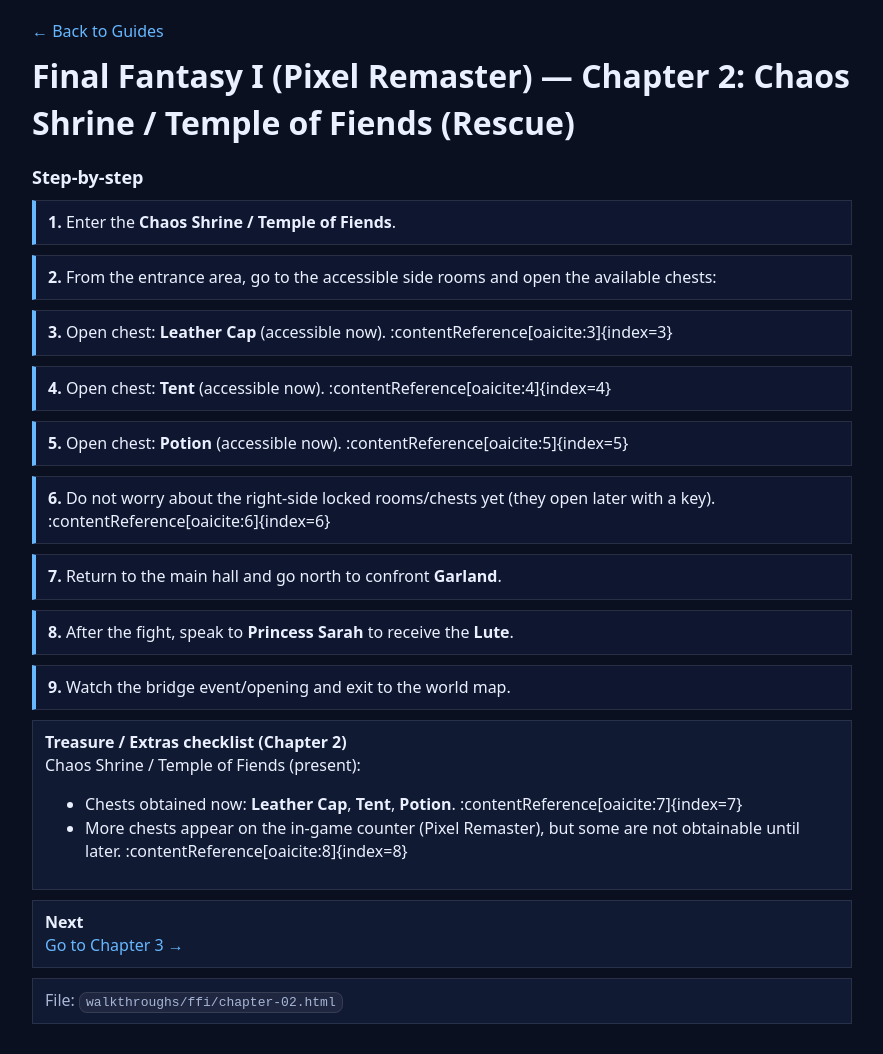
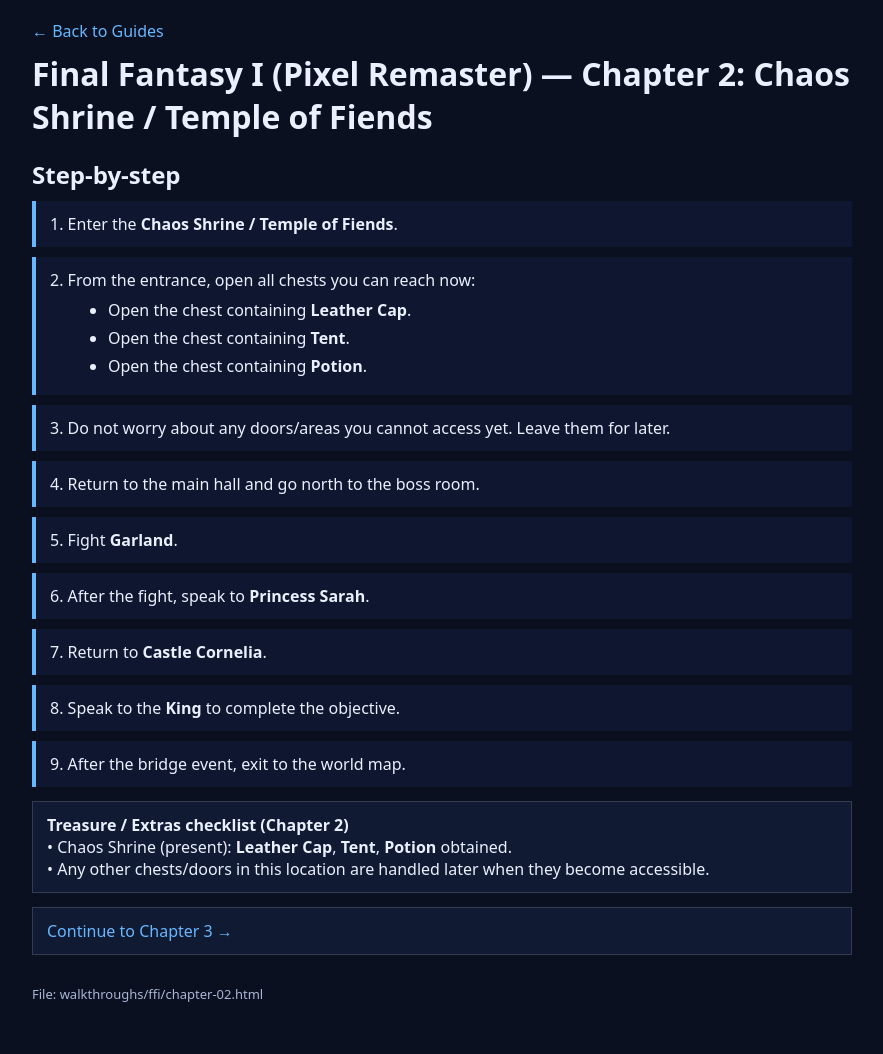
Before and after one commit to Final-Fantasy-Compendium/Final-Fantasy-Compendium, a plain HTML site: page walkthroughs/ffi/chapter-02.html in a window 1280 px wide. Shown: the whole page, without its empty margins (198-1081 px from the left). After the commit the page ends 1023 px from the top, so only its background shows below. Drawn offline with Linux system fonts and the light colour scheme.

Commit message:
Update chapter-02.html

```diff
--- a/walkthroughs/ffi/chapter-02.html
+++ b/walkthroughs/ffi/chapter-02.html
@@ -3,60 +3,97 @@
 <head>
 <meta charset="utf-8">
 <meta name="viewport" content="width=device-width, initial-scale=1">
-<title>FFI (Pixel Remaster) Walkthrough — Chapter 2</title>
+<title>Final Fantasy I (Pixel Remaster) — Chapter 2: Temple of Fiends</title>
+
 <style>
-  body{margin:0;font-family:system-ui,Arial,sans-serif;background:#0b1020;color:#eaf0ff;line-height:1.45}
-  main{max-width:820px;margin:auto;padding:20px}
-  a{color:#67b7ff;text-decoration:none}
-  h1{margin:10px 0 14px}
-  h2{margin:18px 0 10px;font-size:18px}
-  .step{background:#0f1730;border:1px solid rgba(255,255,255,.10);border-left:4px solid #67b7ff;padding:10px 12px;margin:10px 0}
-  .mini{background:#101a33;border:1px solid rgba(255,255,255,.10);padding:10px 12px;margin:10px 0}
-  .muted{color:#a9b6d6}
-  code{background:rgba(255,255,255,.06);border:1px solid rgba(255,255,255,.10);padding:2px 6px;border-radius:8px}
+body{
+  margin:0;
+  font-family: system-ui, Arial, sans-serif;
+  background:#0b1020;
+  color:#eaf0ff;
+}
+main{
+  max-width:820px;
+  margin:auto;
+  padding:20px;
+}
+a{color:#67b7ff;text-decoration:none}
+h1{margin:10px 0 16px}
+h2{margin:20px 0 10px}
+.step{
+  background:#0f1730;
+  border-left:4px solid #67b7ff;
+  padding:12px 14px;
+  margin:10px 0;
+}
+.section{
+  background:#101a33;
+  border:1px solid rgba(255,255,255,.15);
+  padding:12px 14px;
+  margin:14px 0;
+}
+.footer{
+  margin-top:30px;
+  font-size:13px;
+  color:#a9b6d6;
+}
+ul{margin:8px 0 0 18px}
+li{margin:6px 0}
 </style>
 </head>
+
 <body>
 <main>
-  <a href="/Final-Fantasy-Compendium/">← Back to Guides</a>
 
-  <h1>Final Fantasy I (Pixel Remaster) — Chapter 2: Chaos Shrine / Temple of Fiends (Rescue)</h1>
+<a href="/Final-Fantasy-Compendium/">← Back to Guides</a>
 
-  <h2>Step-by-step</h2>
+<h1>Final Fantasy I (Pixel Remaster) — Chapter 2: Chaos Shrine / Temple of Fiends</h1>
 
-  <div class="step"><strong>1.</strong> Enter the <strong>Chaos Shrine / Temple of Fiends</strong>.</div>
+<h2>Step-by-step</h2>
 
-  <div class="step"><strong>2.</strong> From the entrance area, go to the accessible side rooms and open the available chests:</div>
+<div class="step">1. Enter the <strong>Chaos Shrine / Temple of Fiends</strong>.</div>
 
-  <div class="step"><strong>3.</strong> Open chest: <strong>Leather Cap</strong> (accessible now). :contentReference[oaicite:3]{index=3}</div>
-  <div class="step"><strong>4.</strong> Open chest: <strong>Tent</strong> (accessible now). :contentReference[oaicite:4]{index=4}</div>
-  <div class="step"><strong>5.</strong> Open chest: <strong>Potion</strong> (accessible now). :contentReference[oaicite:5]{index=5}</div>
+<div class="step">
+2. From the entrance, open all chests you can reach now:
+<ul>
+  <li>Open the chest containing <strong>Leather Cap</strong>.</li>
+  <li>Open the chest containing <strong>Tent</strong>.</li>
+  <li>Open the chest containing <strong>Potion</strong>.</li>
+</ul>
+</div>
 
-  <div class="step"><strong>6.</strong> Do not worry about the right-side locked rooms/chests yet (they open later with a key). :contentReference[oaicite:6]{index=6}</div>
+<div class="step">
+3. Do not worry about any doors/areas you cannot access yet. Leave them for later.
+</div>
 
-  <div class="step"><strong>7.</strong> Return to the main hall and go north to confront <strong>Garland</strong>.</div>
+<div class="step">
+4. Return to the main hall and go north to the boss room.
+</div>
 
-  <div class="step"><strong>8.</strong> After the fight, speak to <strong>Princess Sarah</strong> to receive the <strong>Lute</strong>.</div>
+<div class="step">5. Fight <strong>Garland</strong>.</div>
 
-  <div class="step"><strong>9.</strong> Watch the bridge event/opening and exit to the world map.</div>
+<div class="step">6. After the fight, speak to <strong>Princess Sarah</strong>.</div>
 
-  <div class="mini">
-    <strong>Treasure / Extras checklist (Chapter 2)</strong>
-    <div>Chaos Shrine / Temple of Fiends (present):</div>
-    <ul>
-      <li>Chests obtained now: <strong>Leather Cap</strong>, <strong>Tent</strong>, <strong>Potion</strong>. :contentReference[oaicite:7]{index=7}</li>
-      <li>More chests appear on the in-game counter (Pixel Remaster), but some are not obtainable until later. :contentReference[oaicite:8]{index=8}</li>
-    </ul>
-  </div>
+<div class="step">7. Return to <strong>Castle Cornelia</strong>.</div>
 
-  <div class="mini">
-    <strong>Next</strong><br>
-    <a href="chapter-03.html">Go to Chapter 3 →</a>
-  </div>
+<div class="step">8. Speak to the <strong>King</strong> to complete the objective.</div>
 
-  <div class="mini muted">
-    File: <code>walkthroughs/ffi/chapter-02.html</code>
-  </div>
+<div class="step">9. After the bridge event, exit to the world map.</div>
+
+<div class="section">
+<strong>Treasure / Extras checklist (Chapter 2)</strong><br>
+• Chaos Shrine (present): <strong>Leather Cap</strong>, <strong>Tent</strong>, <strong>Potion</strong> obtained.<br>
+• Any other chests/doors in this location are handled later when they become accessible.
+</div>
+
+<div class="section">
+<a href="chapter-03.html">Continue to Chapter 3 →</a>
+</div>
+
+<div class="footer">
+File: walkthroughs/ffi/chapter-02.html
+</div>
+
 </main>
 </body>
 </html>
```
